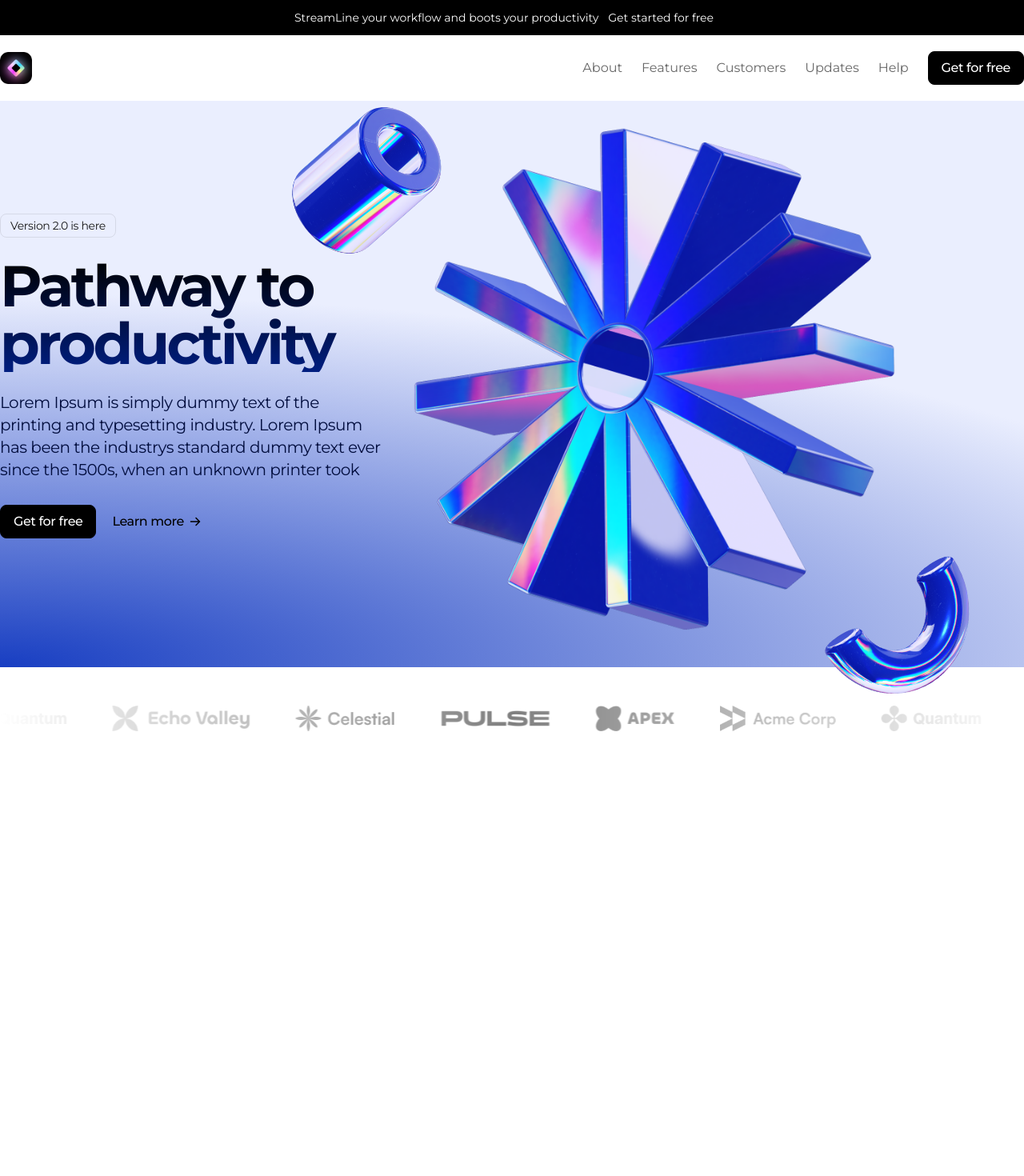
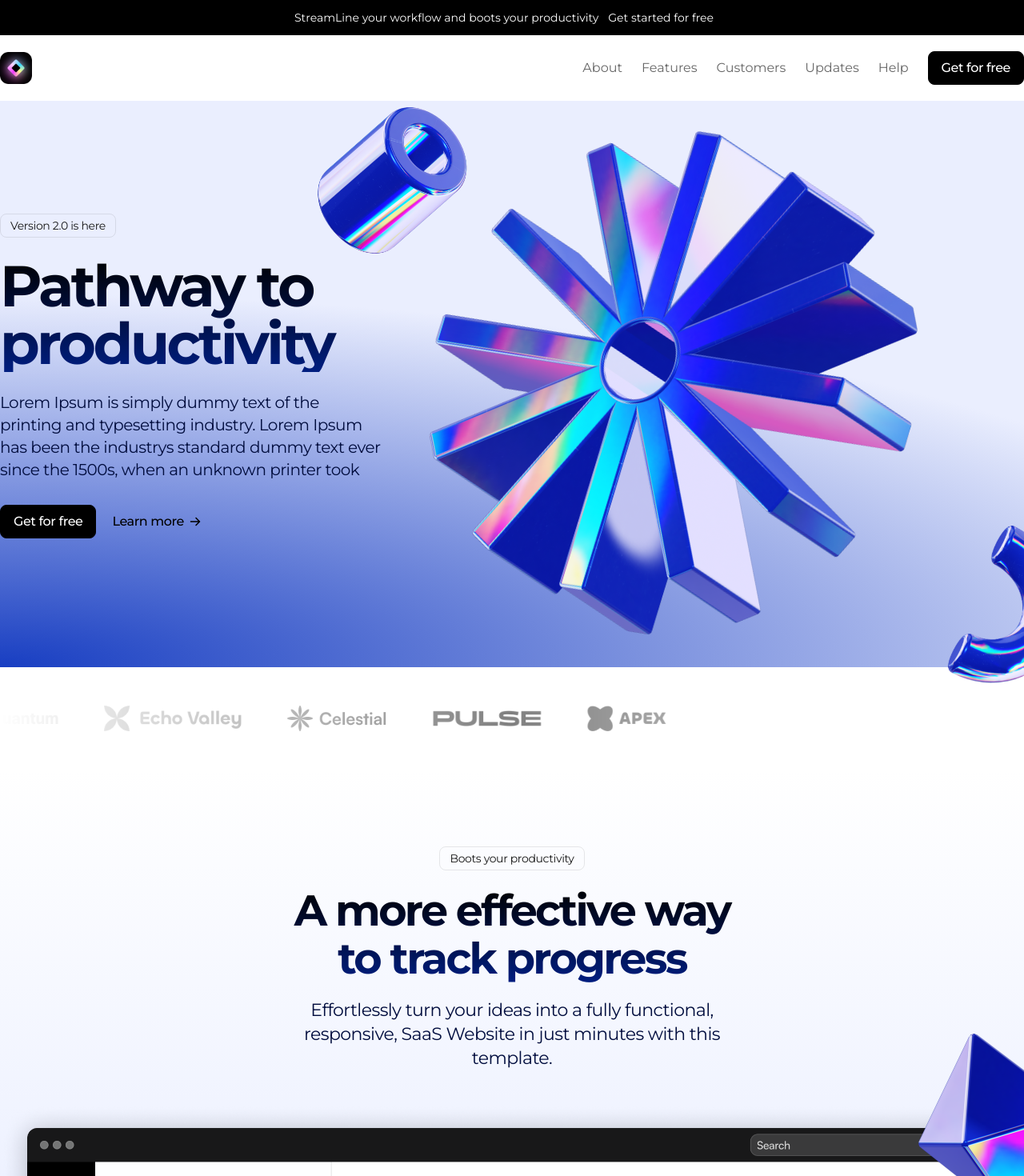
Before and after one commit to huynhminhhai/ldp1-frontend-tribe, a Next.js app: page / in a window 1280 px wide. Shown: the top 1470 px of the page at 80% size. Before the commit the page ends 962 px from the top, so only its background shows below. Built offline with nearby package versions, Linux system fonts and the light colour scheme; some icons are missing.

Commit message:
build product showcase section

```diff
--- a/src/app/globals.css
+++ b/src/app/globals.css
@@ -47,8 +47,20 @@ body {
     @apply text-black bg-transparent
   }
 
+  .btn-text img {
+    @apply transition-all duration-300
+  }
+
+  .btn-text:hover img {
+    @apply translate-x-[3px] transition-all duration-300
+  }
+
   .logo-ticker-img {
     @apply h-8 w-auto
+  }
+
+  .tag {
+    @apply text-sm inline-flex border border-[#222]/10 px-3 py-1 rounded-lg tracking-tight
   }
 }
 
--- a/src/app/page.tsx
+++ b/src/app/page.tsx
@@ -1,6 +1,7 @@
 import Header from "./sections/Header";
 import Hero from "./sections/Hero";
 import LogoTikcer from "./sections/LogoTikcer";
+import ProductShowcase from "./sections/ProductShowcase";
 
 export default function Home() {
   return (
@@ -8,6 +9,7 @@ export default function Home() {
       <Header />
       <Hero />
       <LogoTikcer />
+      <ProductShowcase />
     </>
   );
 }
--- a/src/app/sections/Hero.tsx
+++ b/src/app/sections/Hero.tsx
@@ -7,7 +7,7 @@ const Hero = () => {
       <div className='container'>
         <div className='md:flex items-center md:justify-between'>
           <div className='md:w-[478px]'>
-            <div className='text-sm inline-flex border border-[#222]/10 px-3 py-1 rounded-lg tracking-tight'>Version 2.0 is here</div>
+            <div className='tag'>Version 2.0 is here</div>
             <h1 className='text-5xl md:text-7xl font-bold tracking-tighter bg-gradient-to-b from-black to-[#001E80] text-transparent bg-clip-text mt-6'>Pathway to productivity</h1>
             <p className='text-xl text-[#010D3E] tracking-tight mt-6'>
               Lorem Ipsum is simply dummy text of the printing and typesetting industry. Lorem Ipsum has been the industrys standard dummy text ever since the 1500s, when an unknown printer took
@@ -20,10 +20,10 @@ const Hero = () => {
               </button>
             </div>
           </div>
-          <div className='mt-20 md:mt-0 md:h-[648px] md:flex-1 relative'>
-            <Image src='/cog.png' alt='Cover img' height={400} width={400} className='max-w-[100%] h-auto md:absolute md:h-full md:w-auto md:max-w-none md:left-6 lg:left-0'/>
-            <Image src='/cylinder.png' alt='Cylinder img' width={220} height={220} className='hidden md:block -top-8 -left-32 md:absolute ' />
-            <Image src='/noodle.png' alt='Noodel img' width={220} height={220} className='hiden lg:block absolute top-[524px] left-[548px] rotate-[30deg]' />
+          <div className='mt-20 md:mt-0 md:h-[648px] md:flex-1 relative flex justify-end'>
+            <Image src='/cog.png' alt='Cover img' height={400} width={400} className='max-w-[100%] h-auto md:h-full md:w-auto md:max-w-none relative md:left-24 lg:-left-32 animate-roatate360'/>
+            <Image src='/cylinder.png' alt='Cylinder img' width={220} height={220} className='hidden md:block -top-8 -left-24 md:absolute animate-shake' />
+            <Image src='/noodle.png' alt='Noodel img' width={220} height={220} className='hidden lg:block absolute top-[500px] -right-[90px] rotate-[30deg] animate-shake2' />
           </div>
         </div>
       </div>
--- a/src/app/sections/LogoTikcer.tsx
+++ b/src/app/sections/LogoTikcer.tsx
@@ -14,14 +14,6 @@ const LogoTikcer = () => {
             <Image className='logo-ticker-img' src='/logo-pulse.png' alt='logo' width={250} height={250} />
             <Image className='logo-ticker-img' src='/logo-apex.png' alt='logo' width={250} height={250} />
           </div>
-          <div className='flex gap-14 flex-none animate-marquee2 whitespace-nowrap absolute top-0 left-14'>
-            <Image className='logo-ticker-img' src='/logo-acme.png' alt='logo' width={250} height={250} />
-            <Image className='logo-ticker-img' src='/logo-quantum.png' alt='logo' width={250} height={250} />
-            <Image className='logo-ticker-img' src='/logo-echo.png' alt='logo' width={250} height={250} />
-            <Image className='logo-ticker-img' src='/logo-celestial.png' alt='logo' width={250} height={250} />
-            <Image className='logo-ticker-img' src='/logo-pulse.png' alt='logo' width={250} height={250} />
-            <Image className='logo-ticker-img' src='/logo-apex.png' alt='logo' width={250} height={250} />
-          </div>
         </div>
       </div>
     </div>
--- a/src/app/sections/ProductShowcase.tsx
+++ b/src/app/sections/ProductShowcase.tsx
@@ -1,8 +1,26 @@
+import Image from 'next/image'
 import React from 'react'
 
 const ProductShowcase = () => {
   return (
-    <div>ProductShowcase</div>
+    <div className='bg-gradient-to-b from-[#fff] to-[#D2DCFF] py-12 md:py-24 overflow-x-clip'>
+      <div className='container'>
+        <div className='max-w-[560px] mx-auto'>
+          <div className='flex justify-center'>
+            <div className='tag'>Boots your productivity</div>
+          </div>
+          <h2 className='text-center text-3xl md:text-[54px] md:leading-[60px] font-bold tracking-tighter bg-gradient-to-b from-black to-[#001E80] text-transparent bg-clip-text mt-5'>A more effective way to track progress</h2>
+          <p className='text-center text-[22px] leading-[30px] tracking-tight text-[#010D3E] mt-5'>
+            Effortlessly turn your ideas into a fully functional, responsive, SaaS Website in just minutes with this template.
+          </p>
+        </div>
+        <div className='relative'>
+          <Image src='/product-image.png' alt='product image' width={10000} height={10000} className='mt-10 w-[100%] h-auto' />
+          <Image src='/pyramid.png' alt='pyramid img' width={262} height={262} className='absolute -top-24 -right-44 md:-right-24 animate-shake' />
+          <Image src='/tube.png' alt='tube img' width={248} height={248} className='absolute -bottom-16 -left-48 md:-left-32 animate-shake2' />
+        </div>
+      </div>
+    </div>
   )
 }
 
--- a/tailwind.config.ts
+++ b/tailwind.config.ts
@@ -15,6 +15,9 @@ const config: Config = {
       animation: {
         marquee: 'marquee 25s linear infinite',
         marquee2: 'marquee2 25s linear infinite',
+        shake: 'shake 5s ease-in-out infinite',
+        shake2: 'shake2 5s ease-in-out infinite',
+        roatate360: 'rotate360 120s linear infinite',
       },
       keyframes: {
         marquee: {
@@ -25,6 +28,24 @@ const config: Config = {
           '0%': { transform: 'translateX(100%)' },
           '100%': { transform: 'translateX(0%)' },
         },
+        shake: {
+          '0%': { transform: 'translateX(0)' },
+          '25%': { transform: 'translateX(-5px)' },
+          '50%': { transform: 'translateX(5px)' },
+          '75%': { transform: 'translateX(-5px)' },
+          '100%': { transform: 'translateX(0)' },
+        },
+        shake2: {
+          '0%': { transform: 'translateX(0)' },
+          '25%': { transform: 'translateX(5px)' },
+          '50%': { transform: 'translateX(-5px)' },
+          '75%': { transform: 'translateX(5px)' },
+          '100%': { transform: 'translateX(0)' },
+        },
+        rotate360: {
+          '0%': { transform: 'rotate(0deg) '},
+          '100%': { transform: 'rotate(360deg)' }
+        }
       },
     },
   },
```
